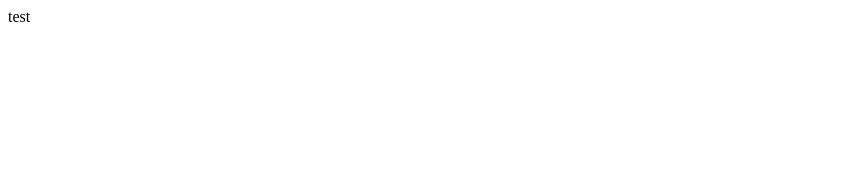
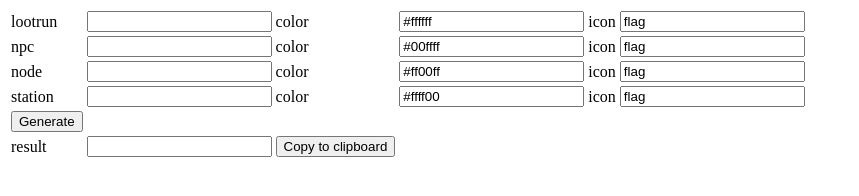
Before and after one commit to MeGaGiGaGon/MeGaGiGaGon.github.io, a plain HTML site: page index.html in a window 1280 px wide. Shown: the whole page, without its empty margins (0-859 px from the left). Drawn offline with Linux system fonts and the light colour scheme.

Commit message:
Update index.html

```diff
--- a/index.html
+++ b/index.html
@@ -1,5 +1,77 @@
 <body>
-  <p>
-    test
-  </p>
+    <table>
+        <tbody>
+            <tr>
+                <td><label>lootrun</label></td>
+                <td><input id="lootrun"></td>
+                <td><label>color</label></td>
+                <td><input id="lootrun_color" value="#ffffff"></td>
+                <td><label>icon</label></td>
+                <td><input id="lootrun_icon" value="flag"></td>
+            </tr>
+            <tr>
+                <td><label>npc</label></td>
+                <td><input id="npc"></td>
+                <td><label>color</label></td>
+                <td><input id="npc_color" value="#00ffff"></td>
+                <td><label>icon</label></td>
+                <td><input id="npc_icon" value="flag"></td>
+            </tr>
+            <tr>
+                <td><label>node</label></td>
+                <td><input id="node"></td>
+                <td><label>color</label></td>
+                <td><input id="node_color" value="#ff00ff"></td>
+                <td><label>icon</label></td>
+                <td><input id="node_icon" value="flag"></td>
+            </tr>
+            <tr>
+                <td><label>station</label></td>
+                <td><input id="station"></td>
+                <td><label>color</label></td>
+                <td><input id="station_color" value="#ffff00"></td>
+                <td><label>icon</label></td>
+                <td><input id="station_icon" value="flag"></td>
+            </tr>
+            <tr>
+                <td><button onclick="generate()">Generate</button></td>
+            </tr>
+            <tr>
+                <td><label>result</label></td>
+                <td><input id="result"></td>
+                <td><button onclick="copy()">Copy to clipboard</button></td>
+            </tr>
+        </tbody>
+    </table>
+    <script>
+        function generate() {
+            output = []
+            for (tag of ["lootrun", "npc", "node", "station"]) {
+                elem = document.getElementById(tag).value
+                color = document.getElementById(tag + "_color").value
+                icon = document.getElementById(tag + "_icon").value
+                if (elem != "") {
+                    elem = JSON.parse(elem).version204Release2
+                } else {
+                    elem = []
+                }
+                for (item of elem) {
+                    output.push({
+                        "name": item.name,
+                        "color": color,
+                        "icon": icon,
+                        "visibility": "always",
+                        "location": item.location
+                    })
+                }
+            }
+            document.getElementById("result").value = JSON.stringify(output)
+        }
+        function copy() {
+            text = document.getElementById("result")
+            text.select()
+            text.setSelectionRange(0, 999999999)
+            navigator.clipboard.writeText(text.value).then(x => alert("copied"))
+        }
+    </script>
 </body>
```
